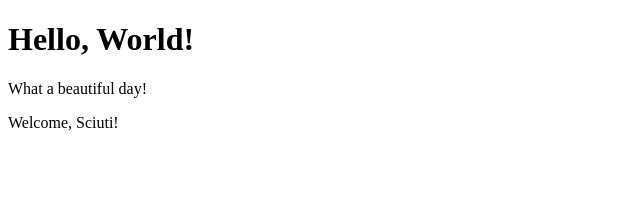
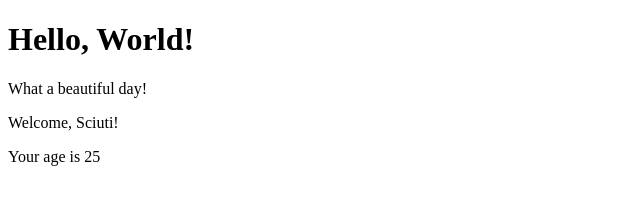
Before and after one commit to ErasmoSalsano/react-exercises, a React (Create React App) app: page / in a window 1280 px wide. Shown: the top 216 px of the page, without its empty margins (0-640 px from the left). Built offline with nearby package versions, Linux system fonts and the light colour scheme.

Commit message:
props-03

```diff
--- a/src/App.js
+++ b/src/App.js
@@ -8,7 +8,7 @@ export class App extends React.Component{
     return(
       <div>
         <Hello />
-        <Welcome name='Sciuti' />
+        <Welcome name='Sciuti' age={ 25 } />
       </div>
     )
   }
--- a/src/components/Welcome.js
+++ b/src/components/Welcome.js
@@ -2,7 +2,12 @@ import React from "react";
 
 export class Welcome extends React.Component{
   render() {
-    return <p>Welcome, { this.props.name }!</p>
+    return (
+      <div>
+        <p>Welcome, { this.props.name }!</p>
+        <p>Your age is { this.props.age }</p>
+      </div>
+    )
   }
 }
 
```
